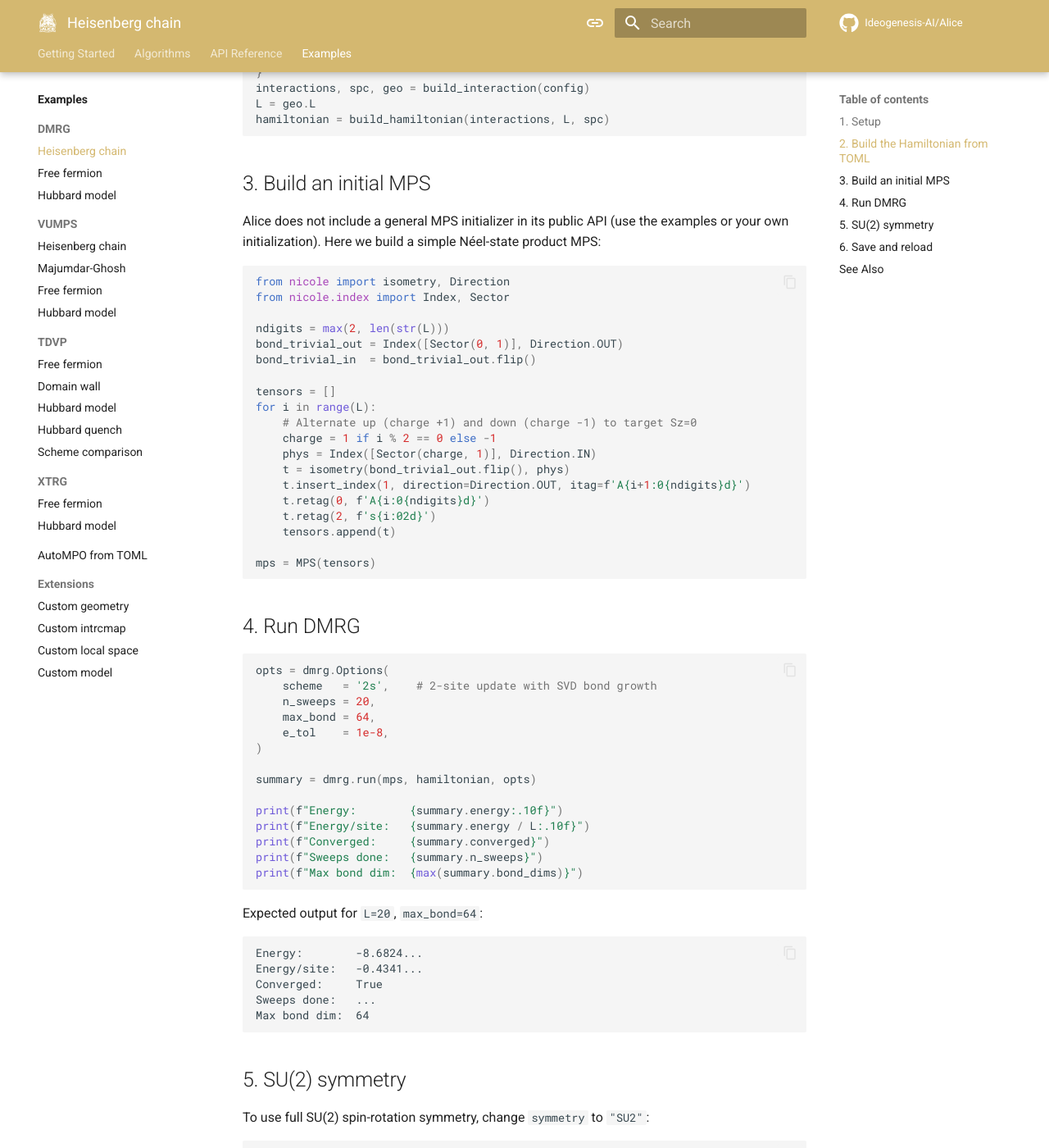
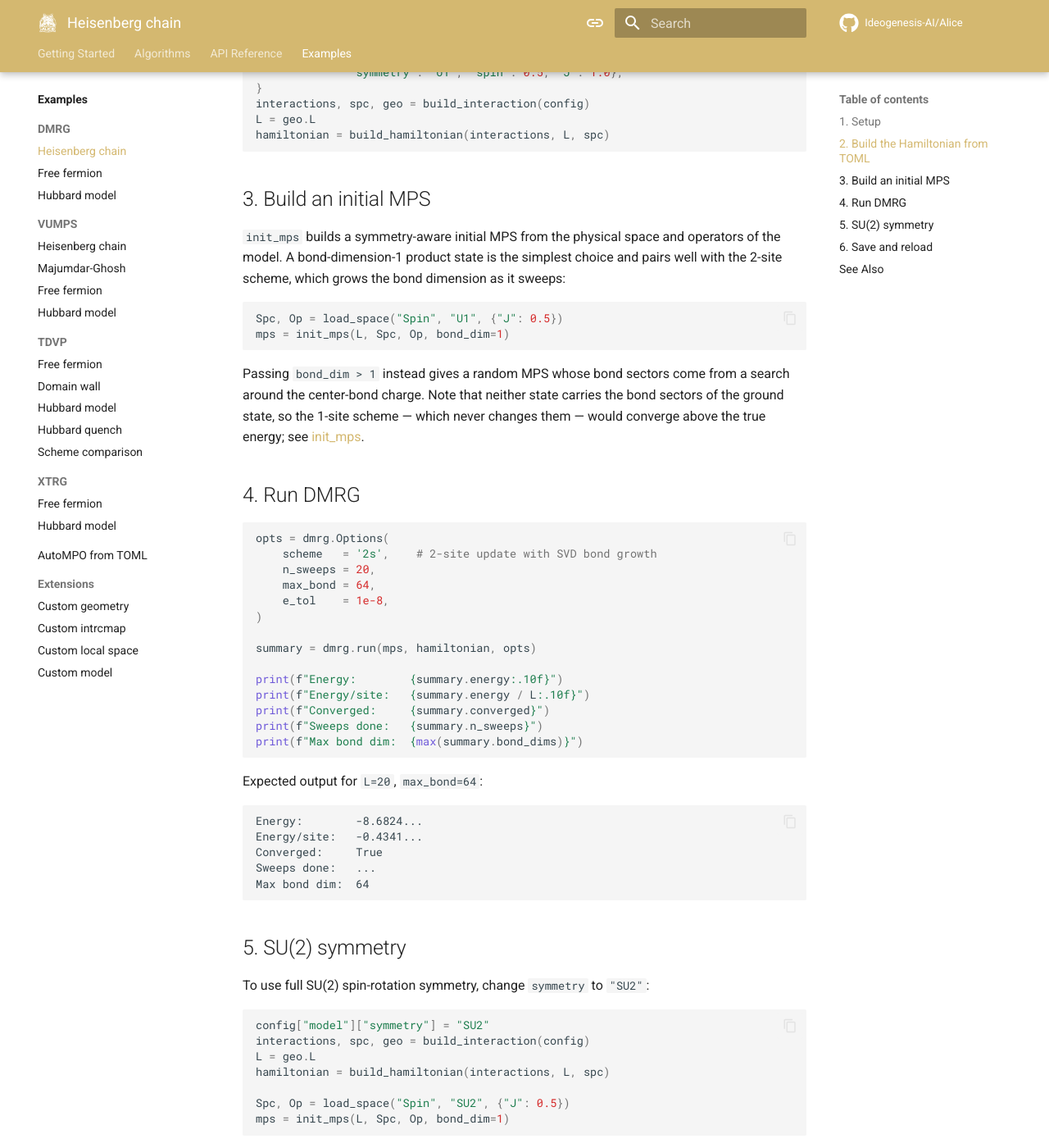
Before and after one commit to Ideogenesis-AI/Alice, an MkDocs documentation site: the page built from docs/examples/dmrg/heisenberg.md, in a window 1280 px wide and 1400 px high, scrolled down 1202 px. Shown: the whole window at 82% size. Built offline with MkDocs 1.6.1 and Material for MkDocs 9.7.7, drawn with Linux system fonts in a browser that asks for light colours; comment, search, counter and statistics services are not loaded; some of the changed text lies outside the part shown.

Commit message:
Build the initial MPS with init_mps on the Heisenberg example page
The page claimed Alice ships no general MPS initializer and told the reader to copy from the examples, then assembled a Neel product state by hand from Nicole isometries and sector indices. `init_mps` has been public for some time and covers this in two lines, including the SU(2) space, where the page previously implied a hand-built start was the only route. Noted as well that neither of its modes carries the bond sectors of the ground state, which is what makes the 2-site scheme the page uses the right partner.

````diff
--- a/docs/examples/dmrg/heisenberg.md
+++ b/docs/examples/dmrg/heisenberg.md
@@ -15,7 +15,8 @@ The exact ground-state energy per site in the thermodynamic limit (Bethe ansatz)
 import alice
 alice.configure_logging()  # optional: write diagnostics to .logging/
 
-from alice import build_interaction, build_hamiltonian, MPS, dmrg
+from alice import build_interaction, build_hamiltonian, init_mps, dmrg
+from nicole import load_space
 ```
 
 ## 2. Build the Hamiltonian from TOML
@@ -61,29 +62,21 @@ hamiltonian = build_hamiltonian(interactions, L, spc)
 
 ## 3. Build an initial MPS
 
-Alice does not include a general MPS initializer in its public API (use the examples or your own initialization). Here we build a simple Néel-state product MPS:
+`init_mps` builds a symmetry-aware initial MPS from the physical space and
+operators of the model. A bond-dimension-1 product state is the simplest
+choice and pairs well with the 2-site scheme, which grows the bond dimension
+as it sweeps:
 
 ```python
-from nicole import isometry, Direction
-from nicole.index import Index, Sector
+Spc, Op = load_space("Spin", "U1", {"J": 0.5})
+mps = init_mps(L, Spc, Op, bond_dim=1)
+```
 
-ndigits = max(2, len(str(L)))
-bond_trivial_out = Index([Sector(0, 1)], Direction.OUT)
-bond_trivial_in  = bond_trivial_out.flip()
-
-tensors = []
-for i in range(L):
-    # Alternate up (charge +1) and down (charge -1) to target Sz=0
-    charge = 1 if i % 2 == 0 else -1
-    phys = Index([Sector(charge, 1)], Direction.IN)
-    t = isometry(bond_trivial_out.flip(), phys)
-    t.insert_index(1, direction=Direction.OUT, itag=f'A{i+1:0{ndigits}d}')
-    t.retag(0, f'A{i:0{ndigits}d}')
-    t.retag(2, f's{i:02d}')
-    tensors.append(t)
-
-mps = MPS(tensors)
-```
+Passing `bond_dim > 1` instead gives a random MPS whose bond sectors come from
+a search around the center-bond charge. Note that neither state carries the
+bond sectors of the ground state, so the 1-site scheme — which never changes
+them — would converge above the true energy; see
+[init_mps](../../api/network/init-mps.md).
 
 ## 4. Run DMRG
 
@@ -123,9 +116,12 @@ config["model"]["symmetry"] = "SU2"
 interactions, spc, geo = build_interaction(config)
 L = geo.L
 hamiltonian = build_hamiltonian(interactions, L, spc)
+
+Spc, Op = load_space("Spin", "SU2", {"J": 0.5})
+mps = init_mps(L, Spc, Op, bond_dim=1)
 ```
 
-With SU(2), the bond dimension in the symmetry-resolved basis is much smaller for the same physical accuracy. The DMRG run is identical.
+With SU(2), the bond dimension in the symmetry-resolved basis is much smaller for the same physical accuracy. Only the initial MPS has to be rebuilt from the SU(2) space; the DMRG call itself is identical.
 
 ## 6. Save and reload
 
````
